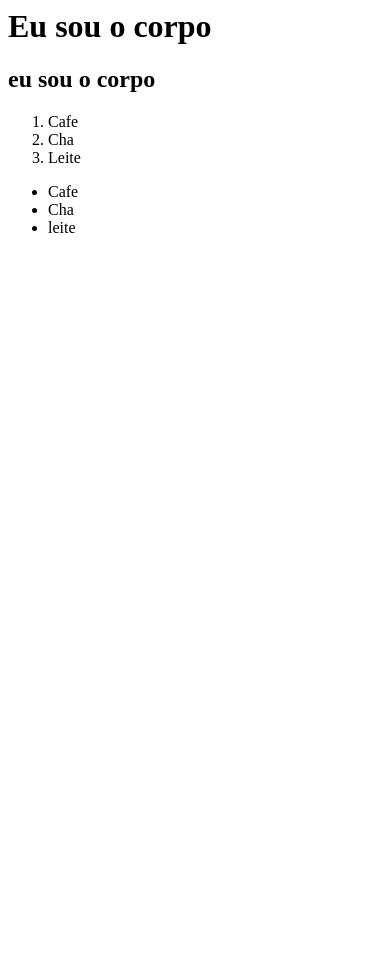
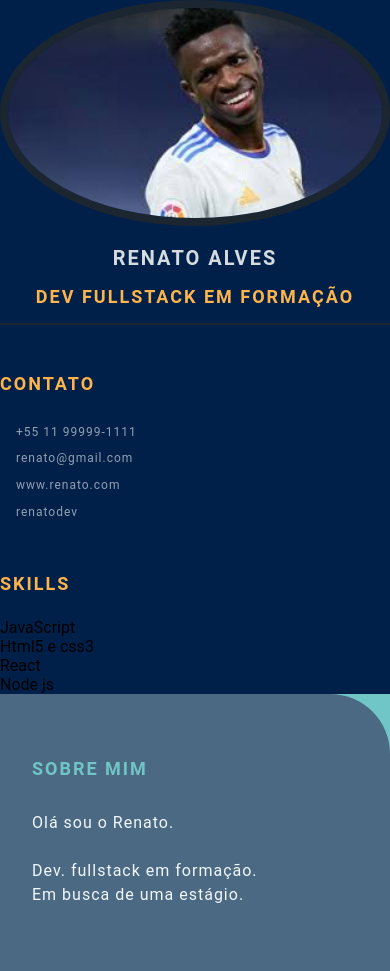
Before and after one commit to renatoalvesrdev/renatoalvesdev.github.io, a plain HTML site: page index.html in a window 390 px wide. Before the commit the page ends 844 px from the top, so only its background shows below. Drawn offline with Linux system fonts and the light colour scheme.

Commit message:
Day 02 (#2)
* comitando layout

* commit do curriculo

```diff
--- a/index.html
+++ b/index.html
@@ -1,21 +1,54 @@
-<html>
-    <head>
-        <title>
-            Olá, eu sou a cabeça
-        </title>
-    </head>
-    <body>
-        <h1>Eu sou o corpo</h1>
-        <h2>eu sou o corpo</h2>
-    </body>
-    <ol>
-    <li>Cafe</li>
-    <li>Cha</li>
-    <li>Leite</li>
-    </ol>
-    <ul>
-        <li>Cafe</li>
-        <li>Cha</li>
-        <li>leite</li>
-    </ul>
+<!DOCTYPE html>
+<html lang="pt-BR">
+<head>
+    <meta charset="UTF-8">
+    <meta http-equiv="X-UA-Compatible" content="IE=edge">
+    <meta name="viewport" content="width=device-width, initial-scale=1.0">
+    <link rel="stylesheet" href="style.css">
+    <title>Renato Alves CV</title>
+</head>
+<body>
+    <main class="resume-contents">
+        <section class="left-section">
+            <section class="left-section-content">
+                <div class="profile">
+                    <img class="profile-image" src="img/profile-image.jpg" alt="Profile image">
+                    <p class="name">Renato Alves</p>
+                    <p class="profession">Dev fullstack em formação</p>
+                </div>
+                <div class="contact-info">
+                    <p class="left-title">Contato</p>
+                    <ul>
+                        <li><i class="fa fa-phone"></i>+55 11 99999-1111</li>
+                        <li><i class="fa fa-envelope"></i>renato@gmail.com</li>
+                        <li><i class="fa fa-globe"></i>www.renato.com</li>
+                        <li><i class="fa fa-github"></i>renatodev</li>
+                    </ul>
+                </div>
+                <div class="skills">
+                    <p class="left-title">Skills</p>
+                    <ul>
+                        <li>JavaScript</li>
+                        <li>Html5 e css3</li>
+                        <li>React</li>
+                        <li>Node js</li>
+                </div>
+            </section>
+        </section>
+        <section class="right-section">
+            <div class="right-section-contents">
+                <section class="about gap">
+                    <div class="right-title">Sobre Mim</div>
+                    <p class="about-me-contents">
+                        Olá sou o Renato.<br>
+                        <br> Dev. fullstack em formação.
+                        <br> Em busca de uma estágio.
+                    </p>
+                </section>
+
+
+    </main>
+
+
+</body>
 </html>
--- /dev/null
+++ b/style.css
@@ -0,0 +1,293 @@
+* {
+    margin: 0;
+    padding: 0;
+    box-sizing: border-box;
+    list-style: none;
+    font-family: 'Roboto', sans-serif;
+}
+
+body {
+    background-color: #70c6c7;
+}
+
+.resume-contents {
+    min-height: 100vh;
+    width: 80%;
+    margin: 2rem auto;
+    display: grid;
+    grid-template-columns: repeat(7, 1fr);
+}
+
+.left-section {
+    grid-column: span 2;
+    height: 100%;
+    background-color: #00204A;
+}
+
+.right-section {
+    grid-column: span 5;
+    height: 100%;
+    background-color: #4B6982;
+    border-radius: 0px 60px 0px 0px;
+}
+
+.left-section-contents{
+    padding: 2rem 2rem;
+}
+
+.profile {
+    width: 100%;
+    border-bottom: 2px solid #1B2631;
+}
+
+.profile .profile-image {
+    width: 100%;
+    border-radius: 50%;
+    border: 8px solid #1B2631;
+}
+
+.name {
+    color: #D6DBDF;
+    font-size: 30px;
+    letter-spacing: 2px;
+    text-transform: uppercase;
+    text-align: center;
+    font-weight: bold;
+    padding: 1rem 0;
+}
+
+.profession {
+    color: #FDB44B;
+    font-size: 20px;
+    text-transform: uppercase;
+    text-align: center;
+    letter-spacing: 2px;
+    font-weight: bold;
+    padding-bottom: 1rem;
+}
+
+/* .contact-info { border-bottom: 2px solid #1B2631; } */
+.left-title {
+    color: #FDB44B;
+    font-size: 20px;
+    letter-spacing: 2px;
+    text-transform: uppercase;
+    font-weight: bold;
+    display: flex;
+    align-items: center;
+    padding-top: 3rem;
+}
+
+.contact-info ul {
+    padding-top: 1.5rem;
+}
+
+.contact-info ul li,
+.references ul li {
+    padding: .4rem 0;
+    display: flex;
+    align-items: center;
+    color: #d6dbdfaf;
+    letter-spacing: 1px;
+    font-size: 18px;
+}
+
+.contact-info ul li i,
+.references ul li i {
+    padding-right: 1rem;
+    font-size: 18px;
+    color: #2E86C1;
+}
+
+.skills ul {
+    padding-top: 1.5rem;
+}
+.skills ul li p {
+    padding: .4rem 0;
+    color: #d6dbdfaf;
+    font-size: 18px;
+    letter-spacing: 1px;
+    display: flex;
+    align-items: center;
+    text-transform: uppercase;
+}
+
+.referance-name {
+    padding-top: 1.5rem;
+    padding-bottom: .4rem;
+    font-size: 18px;
+    color: #F9E79F;
+    letter-spacing: 1px;
+    text-transform: uppercase;
+}
+
+.referance-profession {
+    font-size: 16px;
+    color: #d6dbdfaf;
+    letter-spacing: 1px;
+    /* text-transform: uppercase; */
+    padding-bottom: .4rem;
+}
+
+
+.right-section-contents {
+    padding: 2rem 2rem;
+}
+
+.right-title {
+    color: #70C6C7;
+    font-size: 40px;
+    letter-spacing: 2px;
+    text-transform: uppercase;
+    font-weight: bold;
+    display: flex;
+    align-items: center;
+    padding: 2rem 0;
+    position: relative;
+}
+
+.gap {
+    padding-bottom: 2rem;
+}
+.about-me-contents {
+    font-size: 18px;
+    letter-spacing: 1px;
+    line-height: 2rem;
+    color: #F1F8FD;
+}
+
+.experience-contents,
+.education-contents,
+.awards-contents {
+    display: grid;
+    grid-template-columns: repeat(2, 1fr);
+    padding-bottom: 2rem;
+    color: #F1F8FD;
+}
+
+.exp-company-name,
+.education-school-name,
+.awards-company-name {
+    font-size: 25px;
+    font-weight: bold;
+    text-transform: uppercase;
+    letter-spacing: 1px;
+    color: #FDB44B;
+    padding-bottom: .4rem;
+}
+
+.exp-time-period,
+.educationp-time-period,
+.awards-time-period {
+    font-size: 18px;
+    letter-spacing: 1px;
+    line-height: 2rem;
+}
+
+.exp-position,
+.education-subject,
+.awards-name {
+    font-size: 25px;
+    font-weight: bold;
+    text-transform: uppercase;
+    letter-spacing: 1px;
+    color: #FDB44B;
+    padding-bottom: .4rem;
+}
+
+.exp-desc,
+.education-desc,
+.awards-desc {
+    font-size: 16px;
+    letter-spacing: 1px;
+    line-height: 1.5rem;
+    border-left: 3px solid #a5a3a3;
+    padding-left: 5px;
+}
+
+/* Media queries */
+@media screen and (max-width:780px) {
+    .experience-contents,
+    .education-contents,
+    .awards-contents {
+        grid-template-columns: repeat(1, 1fr);
+    }
+}
+
+@media screen and (max-width:780px) {
+    .left-section {
+        grid-column: span 3;
+    }
+
+    .right-section {
+        grid-column: span 4;
+    }
+
+}
+
+@media screen and (max-width:1200px) {
+    .resume-contents {
+        grid-template-columns: repeat(1, 1fr);
+    }
+}
+
+@media screen and (max-width:390px) {
+    .resume-contents {
+        width: 100%;
+        margin: 0 auto;
+    }
+
+    .name {
+        font-size: 20px;
+    }
+
+    .profession {
+        font-size: 18px;
+    }
+
+    .left-title {
+        font-size: 18px;
+    }
+
+    .right-title {
+        font-size: 18px;
+    }
+
+    .contact-info ul li,
+    .references ul li {
+        font-size: 12px;
+    }
+
+    .contact-info ul li i,
+    .references ul li i {
+        /* padding-right: 1rem; */
+        font-size: 12px;
+    }
+
+    .skills ul li p {
+        font-size: 12px;
+    }
+
+    .about-me-contents {
+        font-size: 16px;
+        line-height: 1.5rem;
+    }
+
+    .exp-company-name,
+    .education-school-name,
+    .awards-company-name {
+        font-size: 18px;
+    }
+
+    .exp-time-period,
+    .educationp-time-period,
+    .awards-time-period {
+        font-size: 16px;
+    }
+
+    .exp-position,
+    .education-subject,
+    .awards-name {
+        font-size: 18px;
+    }
+}
```
Also changed, not shown: img/profile-image.jpg (added).
